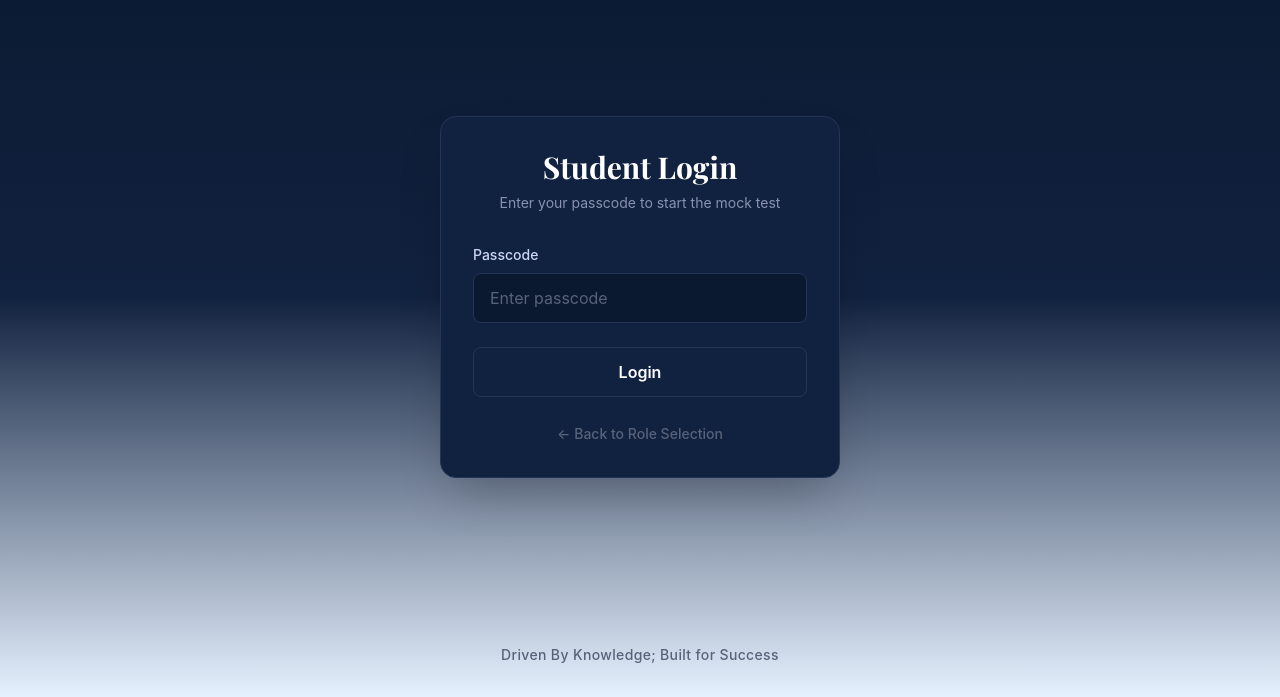
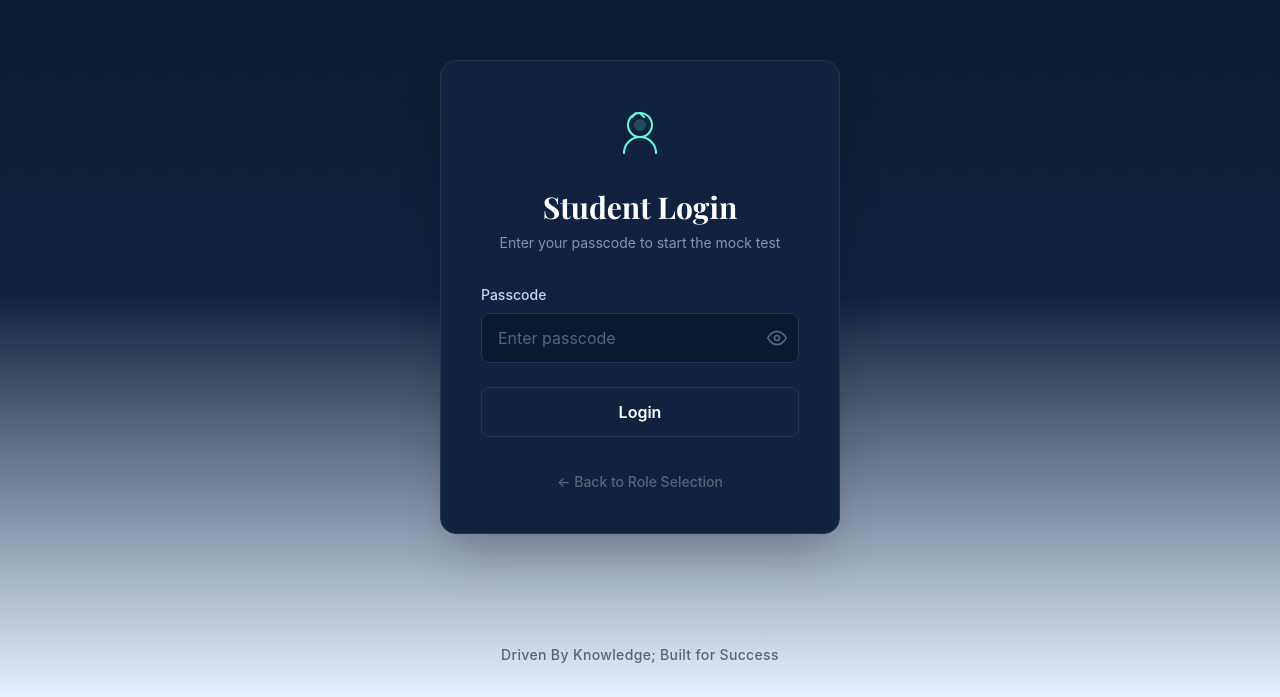
Before and after one commit to Afolex-CBT-Simulator/helix-academy, a Next.js app: page /student/login in a window 1280 px wide. Shown: the part 103-800 px from the top of the page. Built offline with nearby package versions, Linux system fonts and the light colour scheme.

Commit message:
Enhance login page with password visibility toggle
Added password visibility toggle to the passcode input field and adjusted styling for the login form.

```diff
--- a/app/student/login/page.tsx
+++ b/app/student/login/page.tsx
@@ -7,6 +7,7 @@ import Link from 'next/link'
 export default function StudentLoginPage() {
   const [passcode, setPasscode] = useState('')
   const [error, setError] = useState('')
+  const [showPassword, setShowPassword] = useState(false)
   const router = useRouter()
 
   const handleSubmit = (e: React.FormEvent) => {
@@ -33,7 +34,17 @@ export default function StudentLoginPage() {
 
       {/* Content */}
       <div className="relative z-10 w-full max-w-md px-6">
-        <div className="bg-[#112240] border border-[#233554] rounded-2xl p-8 shadow-2xl">
+        <div className="bg-[#112240] border border-[#233554] rounded-2xl p-10 shadow-2xl">
+          {/* Icon */}
+          <div className="flex justify-center mb-6">
+            <svg width="64" height="64" viewBox="0 0 64 64" fill="none" xmlns="http://www.w3.org/2000/svg">
+              <circle cx="32" cy="24" r="12" stroke="#64ffda" strokeWidth="2" fill="none"/>
+              <path d="M16 52C16 43.163 23.163 36 32 36C40.837 36 48 43.163 48 52" stroke="#64ffda" strokeWidth="2" strokeLinecap="round" fill="none"/>
+              <path d="M24 16L28 12M36 16L32 12" stroke="#64ffda" strokeWidth="2" strokeLinecap="round"/>
+              <circle cx="32" cy="24" r="6" fill="#64ffda" opacity="0.2"/>
+            </svg>
+          </div>
+
           <h1
             className="text-3xl font-bold text-white mb-2 text-center"
             style={{ fontFamily: '"Playfair Display", Georgia, serif' }}
@@ -49,18 +60,39 @@ export default function StudentLoginPage() {
               <label htmlFor="passcode" className="block text-[#ccd6f6] text-sm font-medium mb-2">
                 Passcode
               </label>
+              <div className="relative">
                 <input
                   id="passcode"
-                type="password"
+                  type={showPassword ? 'text' : 'password'}
                   value={passcode}
                   onChange={(e) => {
                     setPasscode(e.target.value)
                     setError('')
                   }}
-                className="w-full px-4 py-3 bg-[#0a192f] border border-[#233554] rounded-lg text-white placeholder-[#586279] focus:outline-none focus:border-[#3d5a80] transition"
+                  className="w-full px-4 py-3 pr-12 bg-[#0a192f] border border-[#233554] rounded-lg text-white placeholder-[#586279] focus:outline-none focus:border-[#3d5a80] focus:ring-1 focus:ring-[#3d5a80] transition"
                   placeholder="Enter passcode"
                   autoComplete="off"
                 />
+                <button
+                  type="button"
+                  onClick={() => setShowPassword(!showPassword)}
+                  className="absolute right-3 top-1/2 -translate-y-1/2 text-[#586279] hover:text-[#8892b0] transition"
+                  aria-label={showPassword ? 'Hide password' : 'Show password'}
+                >
+                  {showPassword ? (
+                    <svg width="20" height="20" viewBox="0 0 24 24" fill="none" stroke="currentColor" strokeWidth="2">
+                      <path d="M1 12s4-8 11-8 11 8 11 8-4 8-11 8-11-8-11-8z"/>
+                      <circle cx="12" cy="12" r="3"/>
+                      <line x1="1" y1="1" x2="23" y2="23"/>
+                    </svg>
+                  ) : (
+                    <svg width="20" height="20" viewBox="0 0 24 24" fill="none" stroke="currentColor" strokeWidth="2">
+                      <path d="M1 12s4-8 11-8 11 8 11 8-4 8-11 8-11-8-11-8z"/>
+                      <circle cx="12" cy="12" r="3"/>
+                    </svg>
+                  )}
+                </button>
+              </div>
               {error && (
                 <p className="mt-2 text-red-400 text-sm font-medium">{error}</p>
               )}
@@ -68,13 +100,13 @@ export default function StudentLoginPage() {
 
             <button
               type="submit"
-              className="w-full bg-[#112240] hover:bg-[#0a192f] border border-[#233554] text-white font-semibold py-3 rounded-lg transition-all duration-200 hover:-translate-y-0.5"
+              className="w-full bg-[#112240] hover:bg-[#0a192f] border border-[#233554] text-white font-semibold py-3 rounded-lg transition-all duration-200 hover:-translate-y-0.5 hover:shadow-lg"
             >
               Login
             </button>
           </form>
 
-          <div className="mt-6 text-center">
+          <div className="mt-8 text-center">
             <Link
               href="/fork"
               className="text-[#586279] hover:text-[#8892b0] text-sm font-medium transition"
```
Lines whose indentation alone changed are shown as unchanged.
